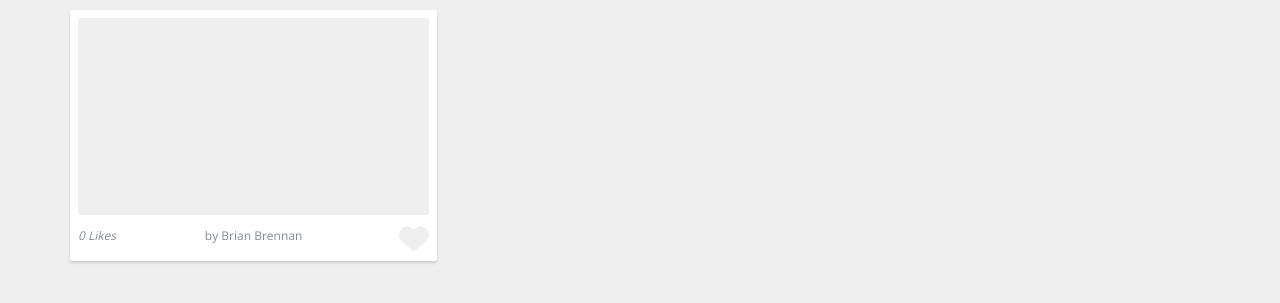
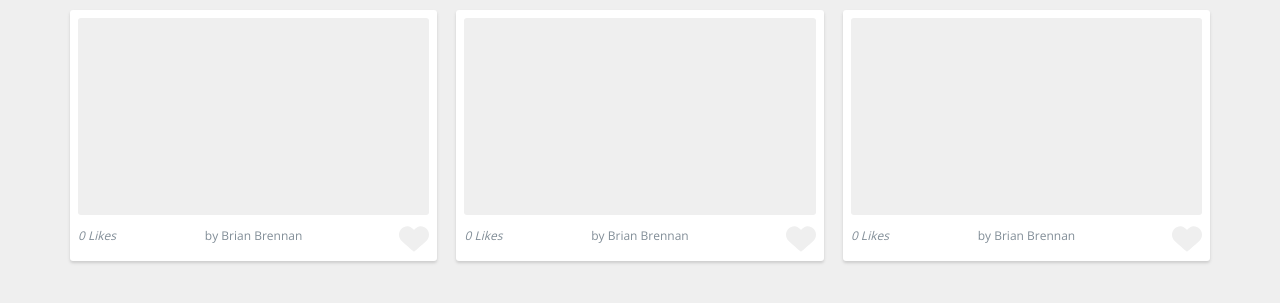
Before and after one commit to brianbrennan/square-design, a website: page index.html in a window 1280 px wide. Shown: the part 65-368 px from the top of the page. Drawn offline with nearby package versions, Linux system fonts and the light colour scheme.

Commit message:
quick changes getting ready for branching

```diff
--- a/components/scss/style.scss
+++ b/components/scss/style.scss
@@ -151,7 +151,6 @@ header{
 		.likes{
 			float:left;
 			display:inline-block;
-			z-index:10;
 			position:absolute;
 			left:$tny;
 			font-style:italic;
--- a/components/styles.css
+++ b/components/styles.css
@@ -164,7 +164,6 @@ header {
   .pieces .piece .likes {
     float: left;
     display: inline-block;
-    z-index: 10;
     position: absolute;
     left: 8px;
     font-style: italic; }
--- a/index.html
+++ b/index.html
@@ -50,6 +50,52 @@
 				</span>
 			</div>
 
+			<div class="piece">
+				<div class="image"></div>
+				<span class="likes">0 Likes</span>
+				<span>by Brian Brennan</span>
+				<span class="like">
+					<svg version="1.1" id="Capa_1" xmlns="http://www.w3.org/2000/svg" xmlns:xlink="http://www.w3.org/1999/xlink" x="0px" y="0px"
+					width="30px" height="30px" viewBox="0 0 32 32" style="enable-background:new 0 0 32 32;" xml:space="preserve">
+					<g>
+						<g>
+							<path d="M14.708,15.847C14.252,14.864,14,13.742,14,12.5s0.252-2.489,0.708-3.659c0.455-1.171,1.114-2.266,1.929-3.205
+							c0.814-0.938,1.784-1.723,2.86-2.271C20.574,2.814,21.758,2.5,23,2.5s2.426,0.252,3.503,0.707c1.077,0.456,2.046,1.115,2.86,1.929
+							c0.813,0.814,1.474,1.784,1.929,2.861C31.749,9.073,32,10.258,32,11.5s-0.252,2.427-0.708,3.503
+							c-0.455,1.077-1.114,2.047-1.929,2.861C28.55,18.678,17.077,29.044,16,29.5l0,0l0,0C14.923,29.044,3.45,18.678,2.636,17.864
+							c-0.814-0.814-1.473-1.784-1.929-2.861C0.252,13.927,0,12.742,0,11.5s0.252-2.427,0.707-3.503C1.163,6.92,1.821,5.95,2.636,5.136
+							C3.45,4.322,4.42,3.663,5.497,3.207C6.573,2.752,7.757,2.5,9,2.5s2.427,0.314,3.503,0.863c1.077,0.55,2.046,1.334,2.861,2.272
+							c0.814,0.939,1.473,2.034,1.929,3.205C17.748,10.011,18,11.258,18,12.5s-0.252,2.364-0.707,3.347
+							c-0.456,0.983-1.113,1.828-1.929,2.518"/>
+						</g>
+					</g>
+					</svg>
+				</span>
+			</div>
+
+			<div class="piece">
+				<div class="image"></div>
+				<span class="likes">0 Likes</span>
+				<span>by Brian Brennan</span>
+				<span class="like">
+					<svg version="1.1" id="Capa_1" xmlns="http://www.w3.org/2000/svg" xmlns:xlink="http://www.w3.org/1999/xlink" x="0px" y="0px"
+					width="30px" height="30px" viewBox="0 0 32 32" style="enable-background:new 0 0 32 32;" xml:space="preserve">
+					<g>
+						<g>
+							<path d="M14.708,15.847C14.252,14.864,14,13.742,14,12.5s0.252-2.489,0.708-3.659c0.455-1.171,1.114-2.266,1.929-3.205
+							c0.814-0.938,1.784-1.723,2.86-2.271C20.574,2.814,21.758,2.5,23,2.5s2.426,0.252,3.503,0.707c1.077,0.456,2.046,1.115,2.86,1.929
+							c0.813,0.814,1.474,1.784,1.929,2.861C31.749,9.073,32,10.258,32,11.5s-0.252,2.427-0.708,3.503
+							c-0.455,1.077-1.114,2.047-1.929,2.861C28.55,18.678,17.077,29.044,16,29.5l0,0l0,0C14.923,29.044,3.45,18.678,2.636,17.864
+							c-0.814-0.814-1.473-1.784-1.929-2.861C0.252,13.927,0,12.742,0,11.5s0.252-2.427,0.707-3.503C1.163,6.92,1.821,5.95,2.636,5.136
+							C3.45,4.322,4.42,3.663,5.497,3.207C6.573,2.752,7.757,2.5,9,2.5s2.427,0.314,3.503,0.863c1.077,0.55,2.046,1.334,2.861,2.272
+							c0.814,0.939,1.473,2.034,1.929,3.205C17.748,10.011,18,11.258,18,12.5s-0.252,2.364-0.707,3.347
+							c-0.456,0.983-1.113,1.828-1.929,2.518"/>
+						</g>
+					</g>
+					</svg>
+				</span>
+			</div>
+
 
 
 		</div>
```
